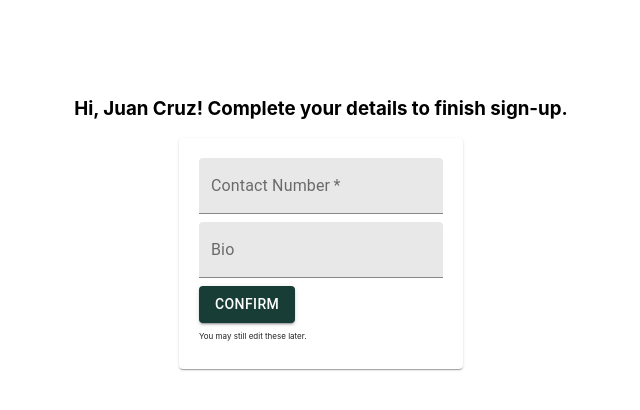
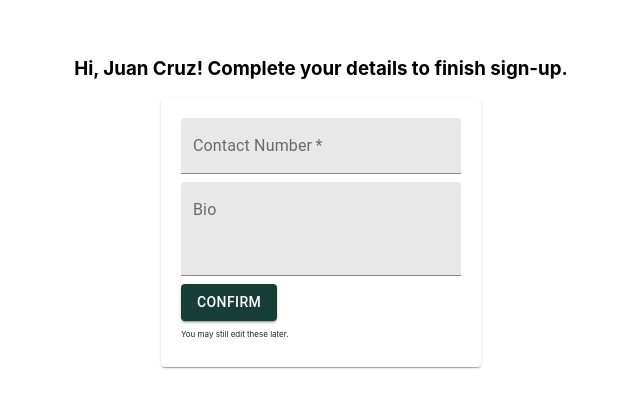
Before and after one commit to RyanSarabia/STDSICM-MCO2, a React (Create React App) app: page /register in a window 1280 px wide. Shown: the part 122-532 px from the top of the page, without its empty margins (319-959 px from the left). Built offline with nearby package versions, Linux system fonts and the light colour scheme.

Commit message:
improve form styling

```diff
--- a/src/components/RegistrationForm.jsx
+++ b/src/components/RegistrationForm.jsx
@@ -27,6 +27,8 @@ export default function RegistrationForm() {
             label="Bio"
             variant="filled"
             fullWidth
+            rows={3}
+            rowsMax={6}
             inputProps={{ maxlength: '140' }}
 
           />
--- a/src/pages/Registration.jsx
+++ b/src/pages/Registration.jsx
@@ -9,19 +9,15 @@ export default function Registration() {
       container
       direction="column"
       alignItems="center"
-      style={{ marginTop: '200px' }}
+      style={{ marginTop: '20vh' }}
     >
       <h3> Hi, Juan Cruz! Complete your details to finish sign-up. </h3>
-      <Grid
-        item
+      <Paper
+        style={{ padding: '20px', minWidth: '35vh' }}
       >
-        <Paper
-          style={{ padding: '20px' }}
-        >
-          <RegistrationForm />
-          <p style={{ fontSize: '8px' }}> You may still edit these later. </p>
-        </Paper>
-      </Grid>
+        <RegistrationForm />
+        <p style={{ fontSize: '8px' }}> You may still edit these later. </p>
+      </Paper>
     </Grid>
   );
 }
```
